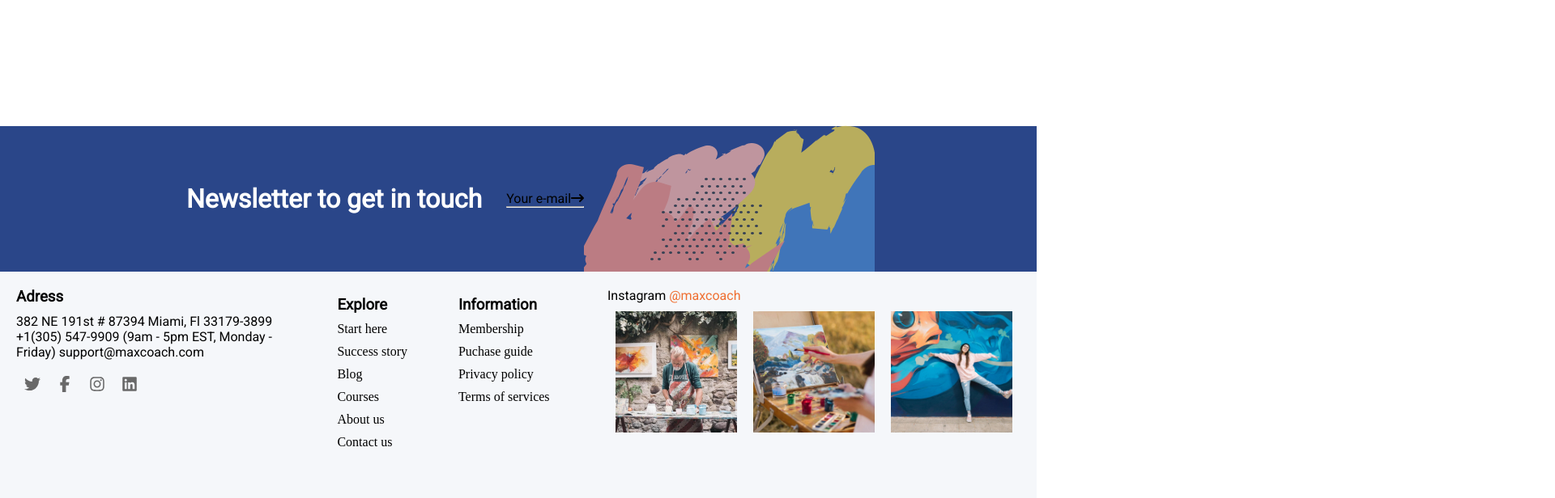
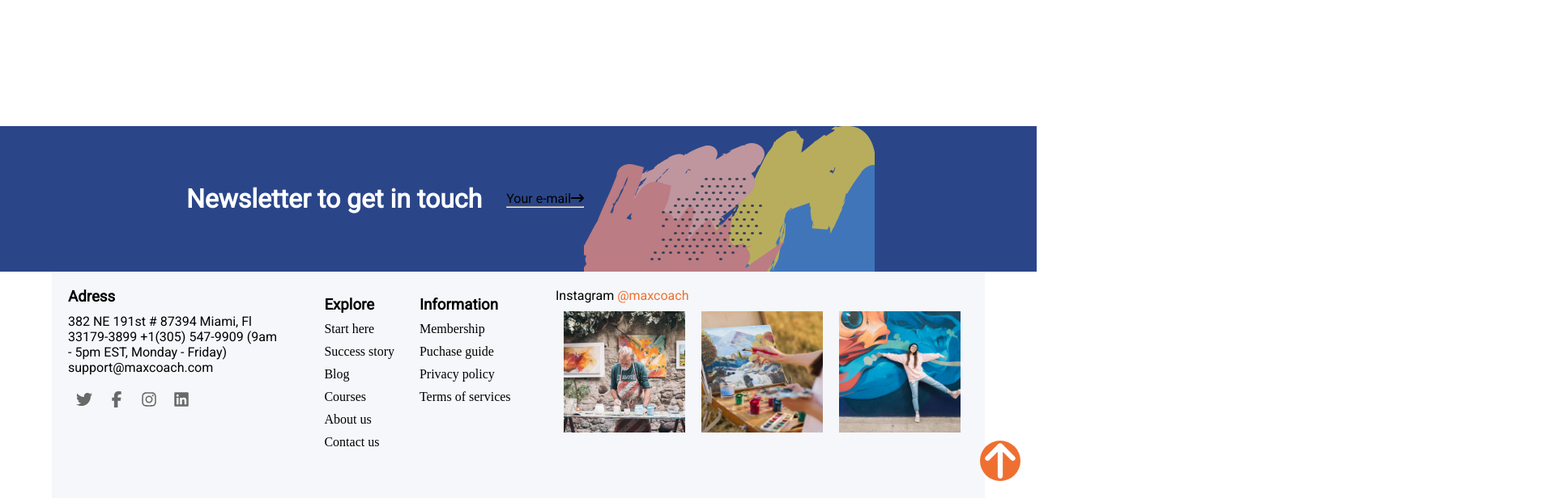
Before and after one commit to ManuelAvanzi/proj-html-vuejs, a Vue app: page / in a window 1280 px wide. Shown: the part 5482-6098 px from the top of the page at 81% size, 1920 px wide, since content can reach past the window. Built offline with nearby package versions, Linux system fonts and the light colour scheme.

Commit message:
arrow-link style.scss

```diff
--- a/src/components/footerB.vue
+++ b/src/components/footerB.vue
@@ -1,5 +1,6 @@
 <template>
     <div class="section-container">
+
         <div class="box left-section">
             <h3>Adress</h3>
             <span>
@@ -32,6 +33,7 @@
 
 
 
+
         </div>
 
         <div class="box right-section">
@@ -42,6 +44,11 @@
                 <img src="../assets/images/120099363_364334431619755_7198812647386067017_n.jpg">
 
             </div>
+            <div class="arrow-container">
+            <a href="#">
+                <i class="fas fa-arrow-up"></i>
+            </a>
+        </div>
         </div>
     </div>
 </template>
--- a/src/style/footerStyle/footerA.scss
+++ b/src/style/footerStyle/footerA.scss
@@ -2,6 +2,7 @@
      .section-container{
         width: 100%;
         height: 180px;
+
 
         .stripe-container{
             width: 100%;
--- a/src/style/footerStyle/footerB.scss
+++ b/src/style/footerStyle/footerB.scss
@@ -1,8 +1,10 @@
 .section-container{
-    width:100%;
+    width:90%;
     height:280px;
+    display: flex;
+    margin:0 auto;
 
-    display: flex;
+    }
     .box{
         background-color: #f5f7fa;
 
@@ -39,6 +41,27 @@
 
     }
     .right-section{
+        .arrow-container{
+
+
+            position:absolute;
+            right:20px;
+
+
+             a{
+
+                 .fas,.fa-arrow-up{
+                 width:50px;
+                 height:50px;
+                 font-size:40px;
+                 background-color:$orange;
+                 color:white;
+                 border-radius:50%;
+
+                 }
+             }
+      }
+
         #orange{
                color:$orange;
            }
@@ -61,4 +84,3 @@
         }
 
     }
-}
--- a/src/style/mainStyle/mainE.scss
+++ b/src/style/mainStyle/mainE.scss
@@ -24,6 +24,10 @@
             top:25%;
             left:25%;
         }
+        .line{
+            overflow: hidden;
+            width:100%;
+          }
     }
     .small-card{
         width:210px;
```
